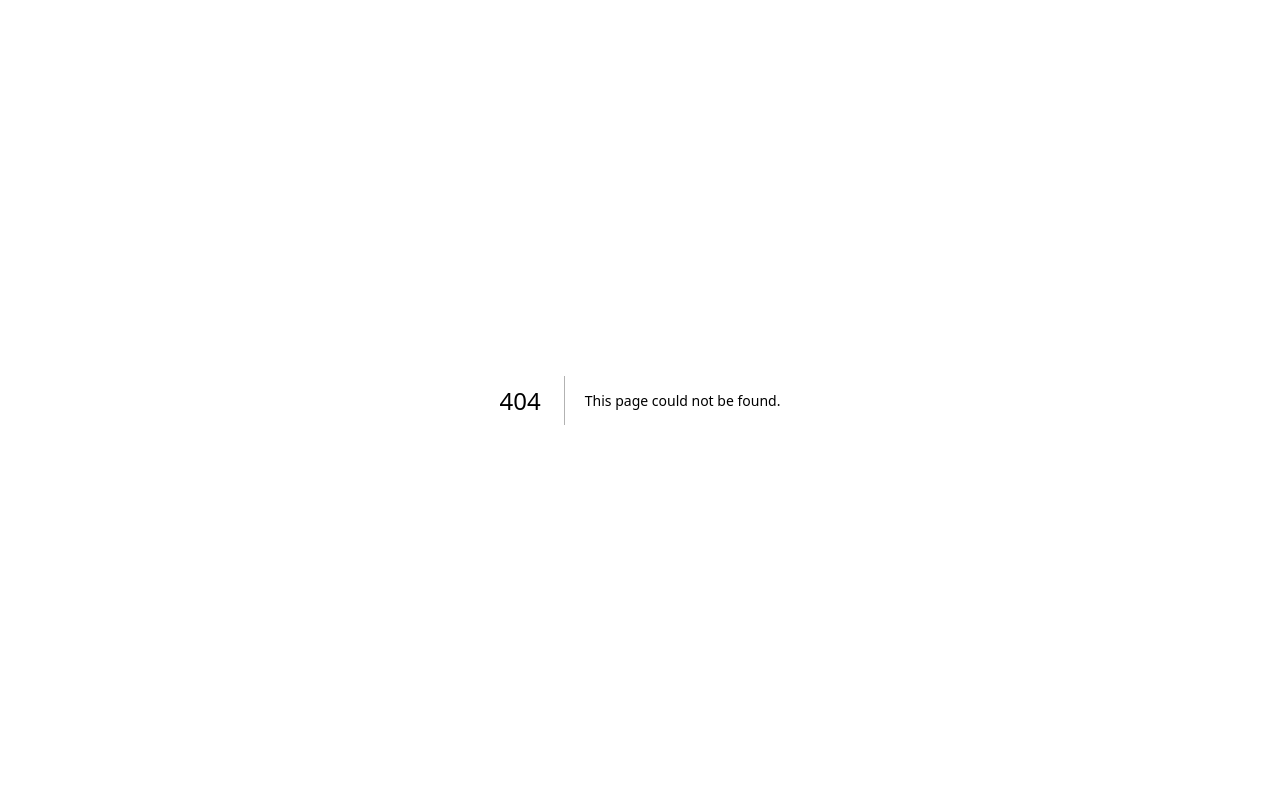
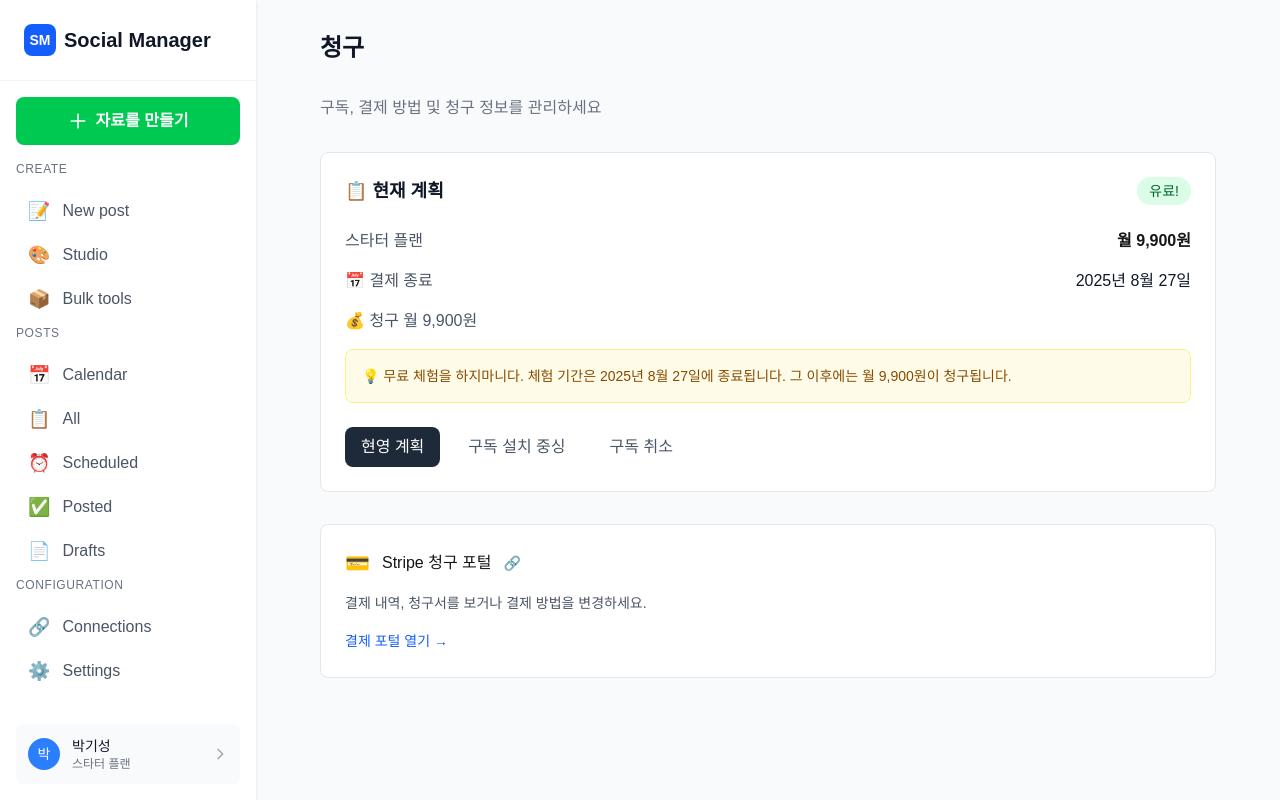
Before and after one commit to gisung3253/my_manager, a Next.js app: page /dashboard/billing in a window 1280 px wide. Before the commit this address had no page. Built offline with nearby package versions, Linux system fonts and the light colour scheme.

Commit message:
대시보드 결제란 수정

```diff
--- /dev/null
+++ b/src/app/dashboard/billing/page.tsx
@@ -0,0 +1,74 @@
+export default function BillingPage() {
+  return (
+    <div className="h-full p-8">
+      <div className="max-w-4xl mx-auto">
+        <h1 className="text-2xl font-bold text-gray-900 mb-8">청구</h1>
+
+        <div className="text-gray-500 mb-8">
+          구독, 결제 방법 및 청구 정보를 관리하세요
+        </div>
+
+        {/* 현재 계획 */}
+        <div className="bg-white rounded-lg border border-gray-200 p-6 mb-8">
+          <div className="flex items-center justify-between mb-6">
+            <h3 className="text-lg font-semibold text-gray-900">📋 현재 계획</h3>
+            <span className="bg-green-100 text-green-800 px-3 py-1 rounded-full text-sm font-medium">
+              유료!
+            </span>
+          </div>
+
+          <div className="space-y-4">
+            <div className="flex justify-between items-center">
+              <span className="text-gray-600">스타터 플랜</span>
+              <span className="font-semibold">월 9,900원</span>
+            </div>
+
+            <div className="flex justify-between items-center">
+              <span className="text-gray-600">📅 결제 종료</span>
+              <span className="text-gray-900">2025년 8월 27일</span>
+            </div>
+
+            <div className="flex justify-between items-center">
+              <span className="text-gray-600">💰 청구 월 9,900원</span>
+            </div>
+
+            <div className="bg-yellow-50 border border-yellow-200 rounded-lg p-4 mt-4">
+              <p className="text-yellow-800 text-sm">
+                💡 무료 체험을 하지마니다. 체험 기간은 2025년 8월 27일에 종료됩니다. 그 이후에는 월 9,900원이 청구됩니다.
+              </p>
+            </div>
+
+            <div className="flex space-x-3 mt-6">
+              <button className="bg-gray-800 text-white px-4 py-2 rounded-lg hover:bg-gray-900">
+                현영 계획
+              </button>
+              <button className="text-gray-600 hover:text-gray-800 px-4 py-2 rounded-lg">
+                구독 설치 중싱
+              </button>
+              <button className="text-gray-600 hover:text-gray-800 px-4 py-2 rounded-lg">
+                구독 취소
+              </button>
+            </div>
+          </div>
+        </div>
+
+        {/* Stripe 결제 포털 */}
+        <div className="bg-white rounded-lg border border-gray-200 p-6">
+          <div className="flex items-center space-x-3 mb-4">
+            <span className="text-xl">💳</span>
+            <span className="font-medium">Stripe 청구 포털</span>
+            <span className="text-gray-400 text-sm">🔗</span>
+          </div>
+
+          <p className="text-gray-600 text-sm mb-4">
+            결제 내역, 청구서를 보거나 결제 방법을 변경하세요.
+          </p>
+
+          <button className="text-blue-600 hover:text-blue-800 text-sm">
+            결제 포털 열기 →
+          </button>
+        </div>
+      </div>
+    </div>
+  )
+}
--- a/src/app/dashboard/layout.tsx
+++ b/src/app/dashboard/layout.tsx
@@ -2,6 +2,7 @@
 
 import Link from 'next/link'
 import { usePathname } from 'next/navigation'
+import { useState } from 'react'
 
 export default function DashboardLayout({
   children,
@@ -9,6 +10,7 @@ export default function DashboardLayout({
   children: React.ReactNode
 }) {
   const pathname = usePathname()
+  const [showUserMenu, setShowUserMenu] = useState(false)
 
   const menuItems = [
     {
@@ -59,7 +61,7 @@ export default function DashboardLayout({
               <svg className="w-5 h-5" fill="none" stroke="currentColor" viewBox="0 0 24 24">
                 <path strokeLinecap="round" strokeLinejoin="round" strokeWidth={2} d="M12 4v16m8-8H4" />
               </svg>
-              <span>Create post</span>
+              <span>자료를 만들기</span>
             </button>
           </Link>
         </div>
@@ -90,16 +92,76 @@ export default function DashboardLayout({
         </nav>
 
         {/* 하단 사용자 정보 */}
-        <div className="p-4">
-          <div className="bg-gray-50 rounded-lg p-3 flex items-center space-x-3">
+        <div className="p-4 relative">
+          <button
+            onClick={() => setShowUserMenu(!showUserMenu)}
+            className="w-full bg-gray-50 rounded-lg p-3 flex items-center space-x-3 hover:bg-gray-100 transition-colors"
+          >
             <div className="w-8 h-8 bg-blue-500 rounded-full flex items-center justify-center">
-              <span className="text-white text-sm font-medium">홍</span>
+              <span className="text-white text-sm font-medium">박</span>
             </div>
-            <div className="flex-1">
-              <div className="text-sm font-medium text-gray-900">홍길동</div>
-              <div className="text-xs text-gray-500">Starter Plan</div>
+            <div className="flex-1 text-left">
+              <div className="text-sm font-medium text-gray-900">박기성</div>
+              <div className="text-xs text-gray-500">스타터 플랜</div>
             </div>
-          </div>
+            <svg className="w-4 h-4 text-gray-400" fill="none" stroke="currentColor" viewBox="0 0 24 24">
+              <path strokeLinecap="round" strokeLinejoin="round" strokeWidth={2} d="M9 5l7 7-7 7" />
+            </svg>
+          </button>
+
+          {/* 드롭다운 메뉴 */}
+          {showUserMenu && (
+            <div className="absolute bottom-full left-4 right-4 mb-2 bg-white rounded-lg shadow-lg border border-gray-200 py-2">
+              <div className="px-4 py-2 border-b border-gray-100">
+                <div className="text-sm text-gray-500">현재 바로와 결제를 받을 온라인 역세서 서비스입니다</div>
+              </div>
+
+              <div className="py-2">
+                <Link
+                  href="/dashboard/settings"
+                  className="flex items-center space-x-3 px-4 py-2 text-gray-700 hover:bg-gray-50"
+                  onClick={() => setShowUserMenu(false)}
+                >
+                  <span>⚙️</span>
+                  <span>설정</span>
+                </Link>
+                <Link
+                  href="/dashboard/billing"
+                  className="flex items-center space-x-3 px-4 py-2 text-gray-700 hover:bg-gray-50"
+                  onClick={() => setShowUserMenu(false)}
+                >
+                  <span>💳</span>
+                  <span>결제</span>
+                </Link>
+                <Link
+                  href="/help"
+                  className="flex items-center space-x-3 px-4 py-2 text-gray-700 hover:bg-gray-50"
+                  onClick={() => setShowUserMenu(false)}
+                >
+                  <span>❓</span>
+                  <span>지원하다</span>
+                </Link>
+                <Link
+                  href="/updates"
+                  className="flex items-center space-x-3 px-4 py-2 text-gray-700 hover:bg-gray-50"
+                  onClick={() => setShowUserMenu(false)}
+                >
+                  <span>📄</span>
+                  <span>질구</span>
+                </Link>
+                <button
+                  onClick={() => {
+                    setShowUserMenu(false)
+                    alert('로그아웃 되었습니다')
+                  }}
+                  className="flex items-center space-x-3 px-4 py-2 text-red-600 hover:bg-red-50 w-full text-left"
+                >
+                  <span>🔓</span>
+                  <span>로그아웃</span>
+                </button>
+              </div>
+            </div>
+          )}
         </div>
       </div>
 
```
